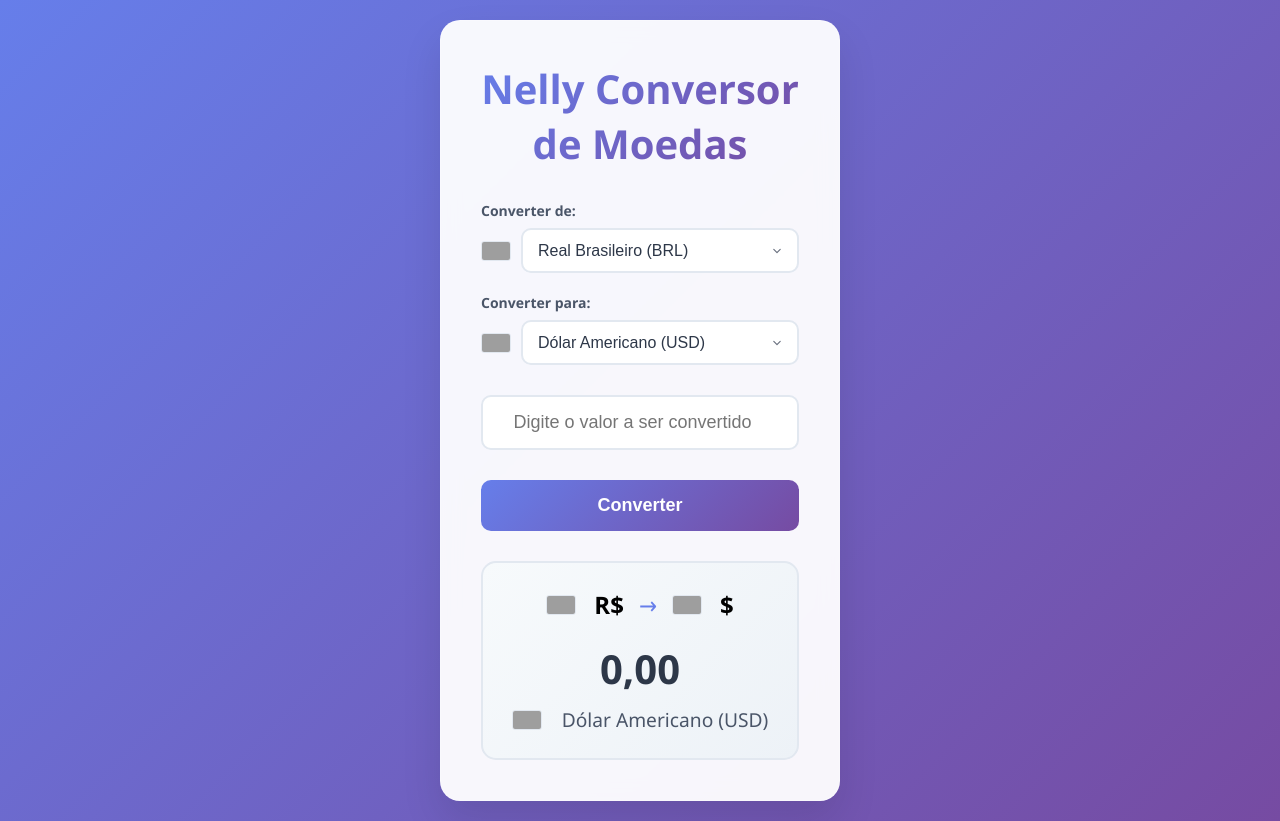
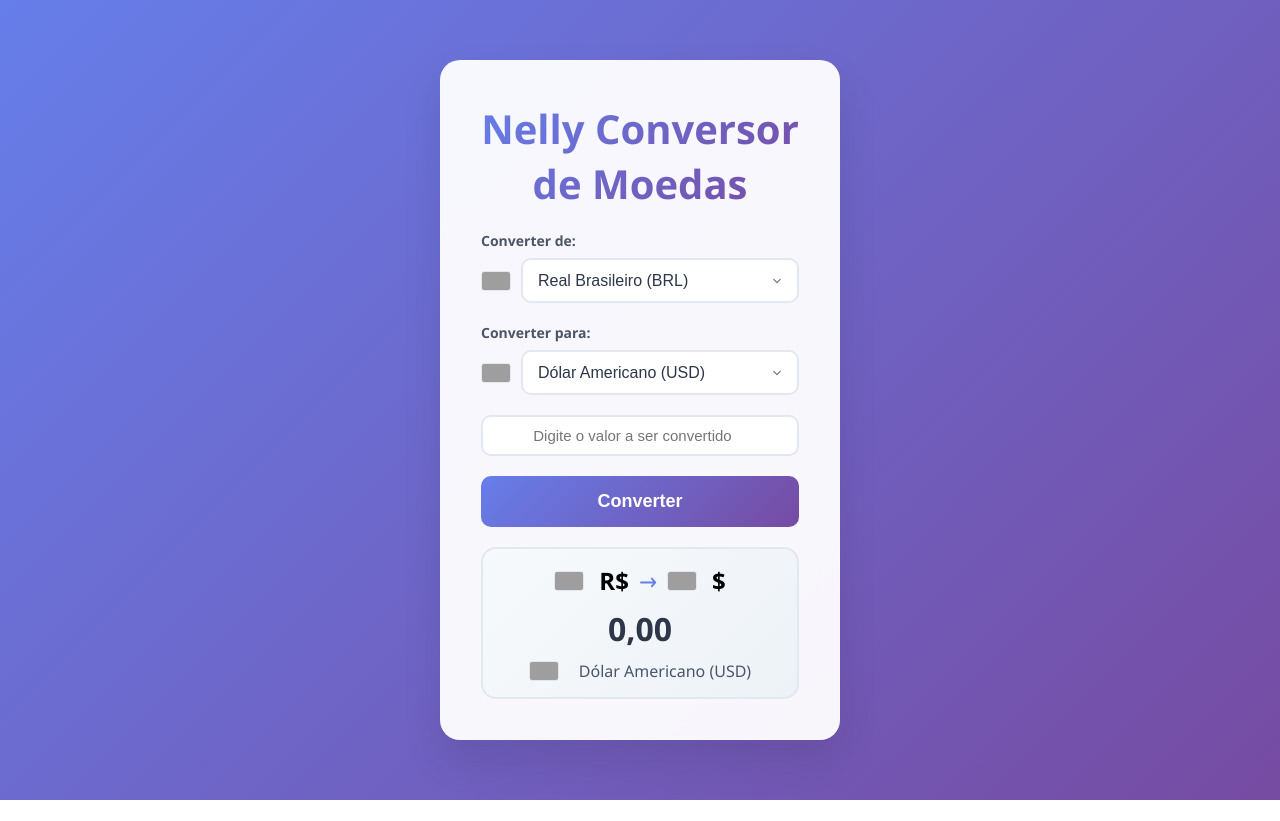
Before and after one commit to danielly-pedrini/Nelly-Conversor, a plain HTML site: page index.html in a window 1280 px wide. After the commit the page ends 800 px from the top, so only its background shows below. Drawn offline with Linux system fonts and the light colour scheme; no server answers; grey boxes are pictures that could not be loaded.

Commit message:
atualização

```diff
--- a/styles.css
+++ b/styles.css
@@ -11,7 +11,7 @@
             display: flex;
             align-items: center;
             justify-content: center;
-            padding: 20px;
+            padding: 10px;
 
         }
 
@@ -30,7 +30,7 @@
         h1 {
             text-align: center;
             color: #2d3748;
-            margin-bottom: 30px;
+            margin-bottom: 20px;
             font-size: 2.5em;
             background: linear-gradient(135deg, #667eea, #764ba2);
             -webkit-background-clip: text;
@@ -42,7 +42,7 @@
             display: grid;
             grid-template-columns: 1fr;
             gap: 20px;
-            margin-bottom: 30px;
+            margin-bottom: 20px;
         }
 
         .input-group {
@@ -96,15 +96,15 @@
         }
 
         .amount-section {
-            margin-bottom: 30px;
+            margin-bottom: 20px;
         }
 
         .amount-input {
             width: 100%;
-            padding: 15px;
+            padding: 10px;
             border: 2px solid #e2e8f0;
             border-radius: 10px;
-            font-size: 18px;
+            font-size: 15px;
             text-align: center;
             transition: all 0.3s ease;
         }
@@ -126,7 +126,7 @@
             font-weight: 600;
             cursor: pointer;
             transition: all 0.3s ease;
-            margin-bottom: 30px;
+            margin-bottom: 20px;
         }
 
         .convert-button:hover {
@@ -140,7 +140,7 @@
 
         .result-section {
             background: linear-gradient(135deg, #f7fafc, #edf2f7);
-            padding: 25px;
+            padding:15px;
             border-radius: 15px;
             text-align: center;
             border: 2px solid #e2e8f0;
@@ -150,14 +150,14 @@
             display: flex;
             justify-content: center;
             align-items: center;
-            gap: 15px;
-            margin-bottom: 20px;
+            gap: 10px;
+            margin-bottom: 10px;
         }
 
         .currency-item {
             display: flex;
             align-items: center;
-            gap: 8px;
+            gap: 5px;
         }
 
         .currency-symbol {
@@ -171,14 +171,14 @@
         }
 
         .result-value {
-            font-size: 2.5em;
+            font-size: 2rem;
             font-weight: bold;
             color: #2d3748;
             margin-bottom: 10px;
         }
 
         .result-currency {
-            font-size: 1.2em;
+            font-size: 1rem;
             color: #4a5568;
             display: flex;
             align-items: center;
```
